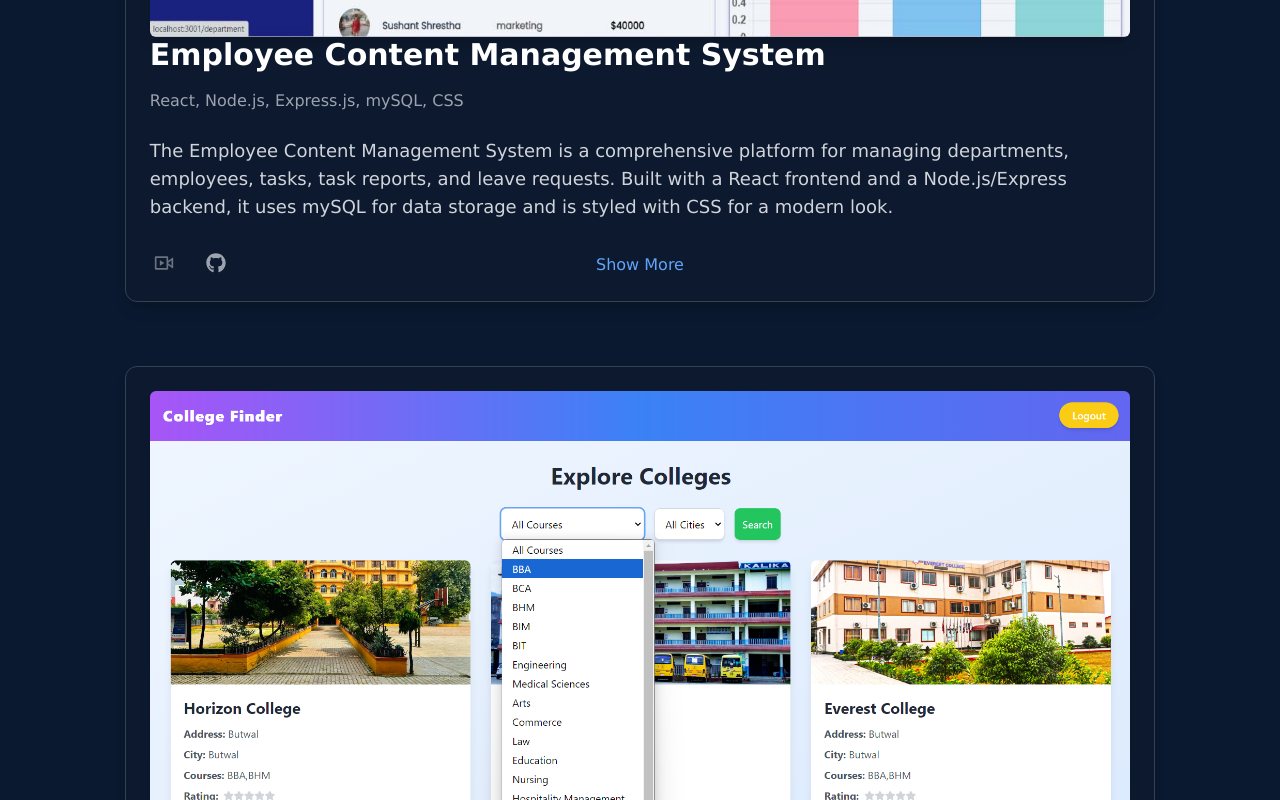
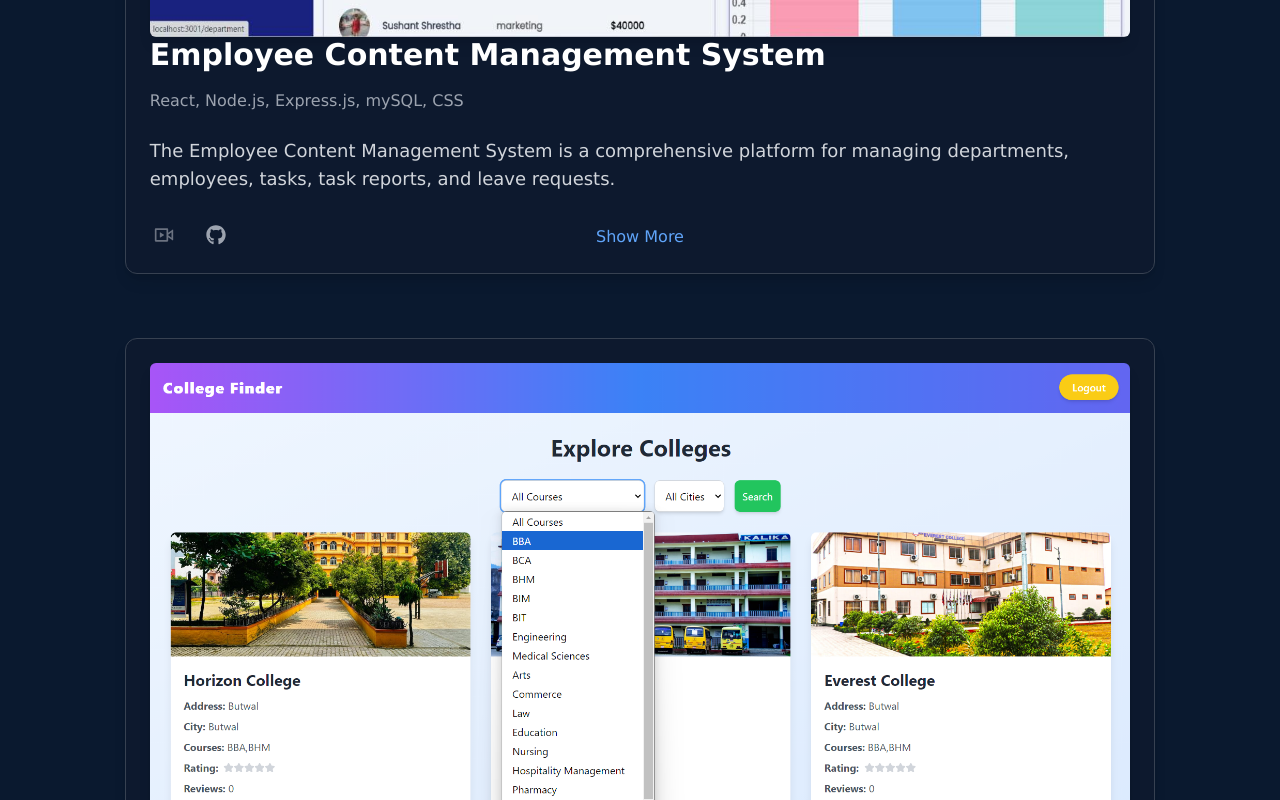
Before and after one commit to jivanaryal/profile, a React (Vite) app: page / in a window 1280 px wide. Shown: the part 1980-2780 px from the top of the page. Built offline with nearby package versions, Linux system fonts and the light colour scheme.

Commit message:
commited for some design

```diff
--- a/src/components/Pages/Projects.jsx
+++ b/src/components/Pages/Projects.jsx
@@ -21,7 +21,7 @@ const Projects = () => {
       header: "Employee Content Management System",
       made: "React, Node.js, Express.js, mySQL, CSS",
       intro:
-        "The Employee Content Management System is a comprehensive platform for managing departments, employees, tasks, task reports, and leave requests. Built with a React frontend and a Node.js/Express backend, it uses mySQL for data storage and is styled with CSS for a modern look.",
+        "The Employee Content Management System is a comprehensive platform for managing departments, employees, tasks, task reports, and leave requests.",
       fullIntro:
         "The Employee Content Management System is a comprehensive platform for managing departments, employees, tasks, task reports, and leave requests. Built with a React frontend and a Node.js/Express backend, it uses mySQL for data storage and is styled with CSS for a modern look. This system allows efficient task management and reporting, streamlining employee tasks.",
       livepath: null,
@@ -65,7 +65,7 @@ const Projects = () => {
       header: "Colorib Blog Site",
       made: "TypeScript, Svelte, CSS",
       intro:
-        "Colorib is a modern blog site built using TypeScript and Svelte. This platform allows users to explore various categories such as Food, Technology, Business, and Popular Courses.",
+        "Colorib is a modern blog site built using TypeScript and Svelte. This platform allows users to explore various categories.",
       fullIntro:
         "Colorib is a modern blog site built using TypeScript and Svelte. This platform allows users to explore various categories such as Food, Technology, Business, and Popular Courses. With a clean and responsive design, Colorib provides an engaging reading experience and easy navigation across different topics.",
       livepath: "https://jivan-blog.netlify.app/",
```
